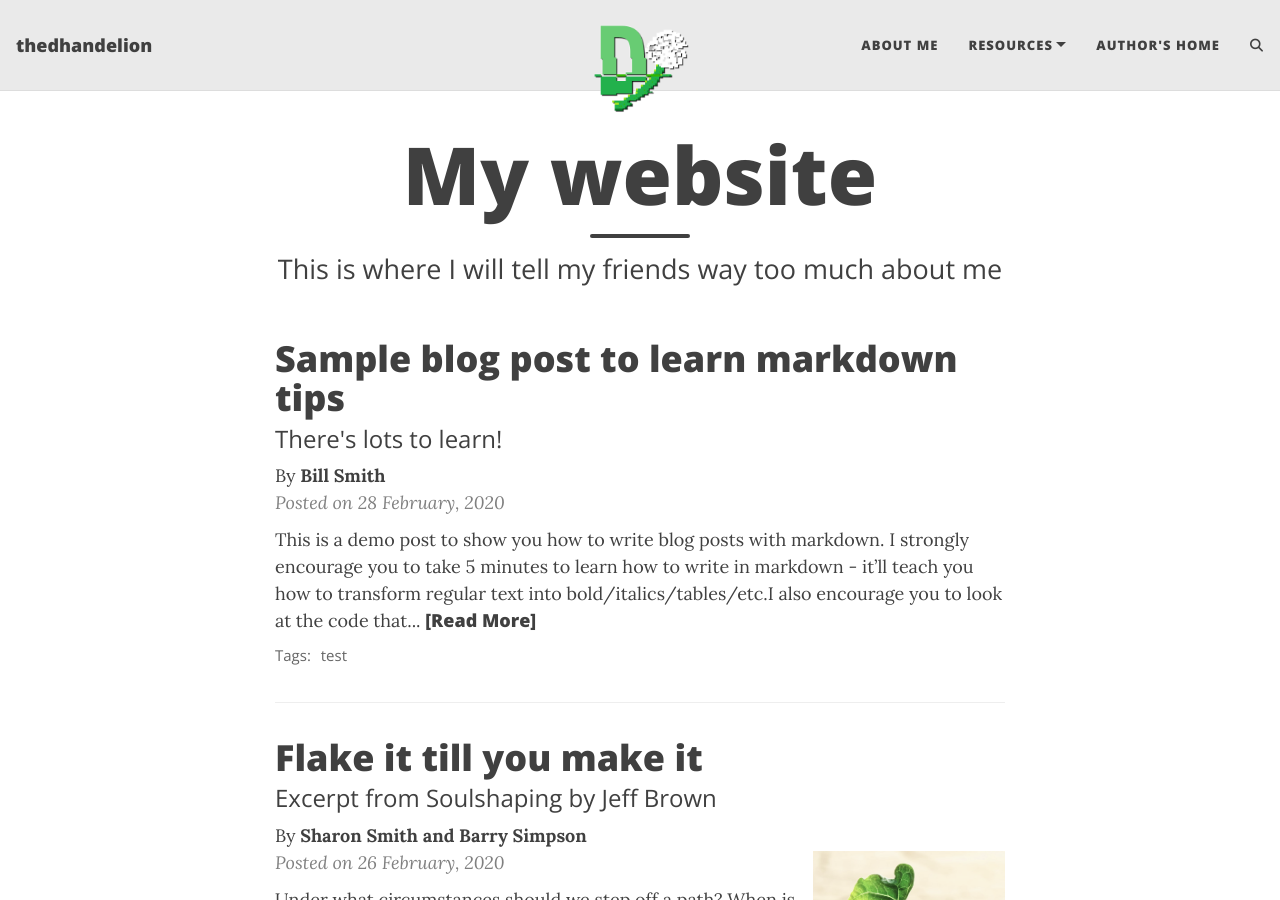
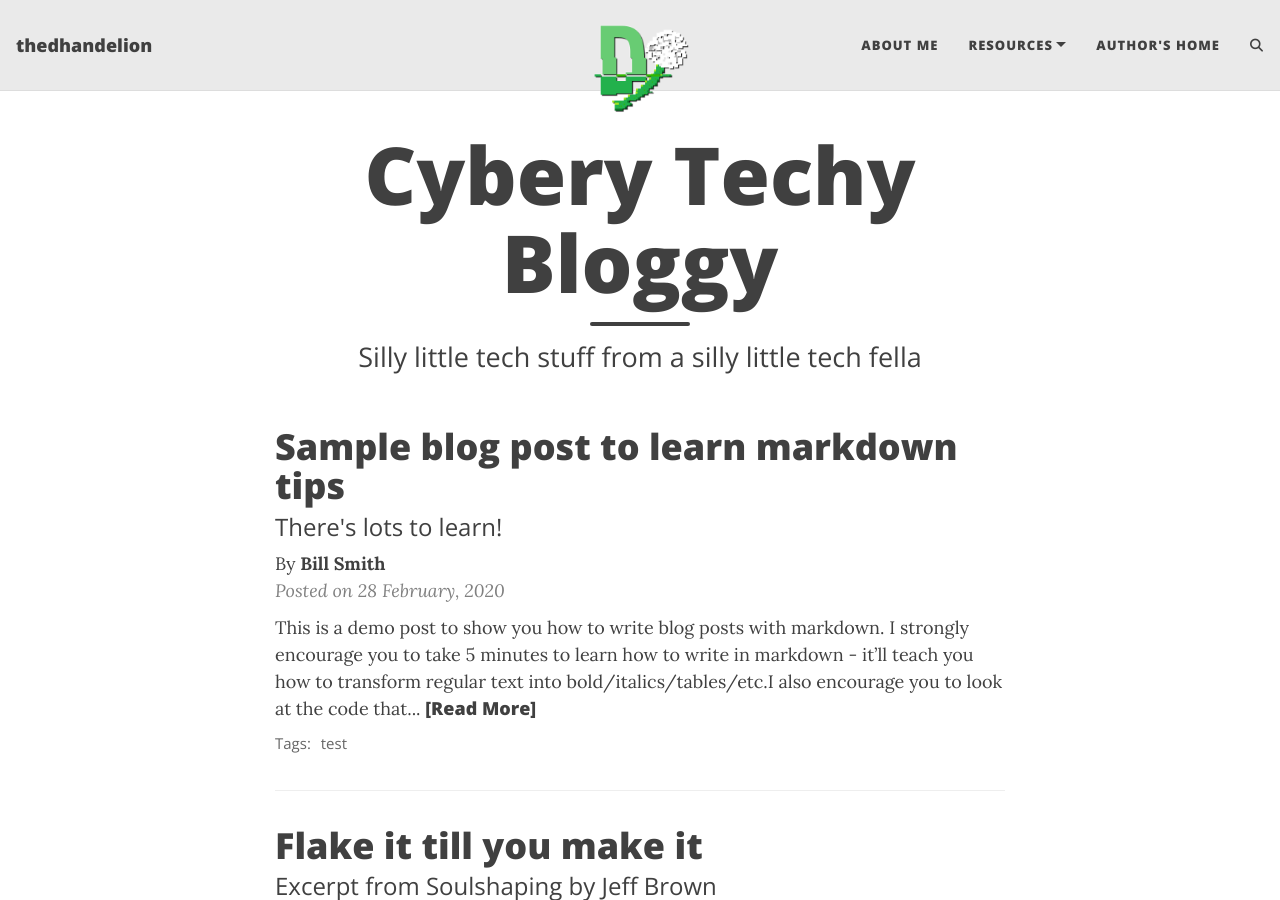
Before and after one commit to thedhandelion/thedhandelion.github.io, a Jekyll site: the page built from index.html, in a window 1280 px wide and 900 px high. Built offline with Jekyll 4.4.1, drawn with Linux system fonts in a browser that asks for light colours; the list of posts is cut into pages by our own code; comment, search, counter and statistics services are not loaded.

Commit message:
Update index.html

```diff
--- a/index.html
+++ b/index.html
@@ -1,5 +1,5 @@
 ---
 layout: home
-title: My website
-subtitle: This is where I will tell my friends way too much about me
+title: Cybery Techy Bloggy
+subtitle: Silly little tech stuff from a silly little tech fella
 ---
```
